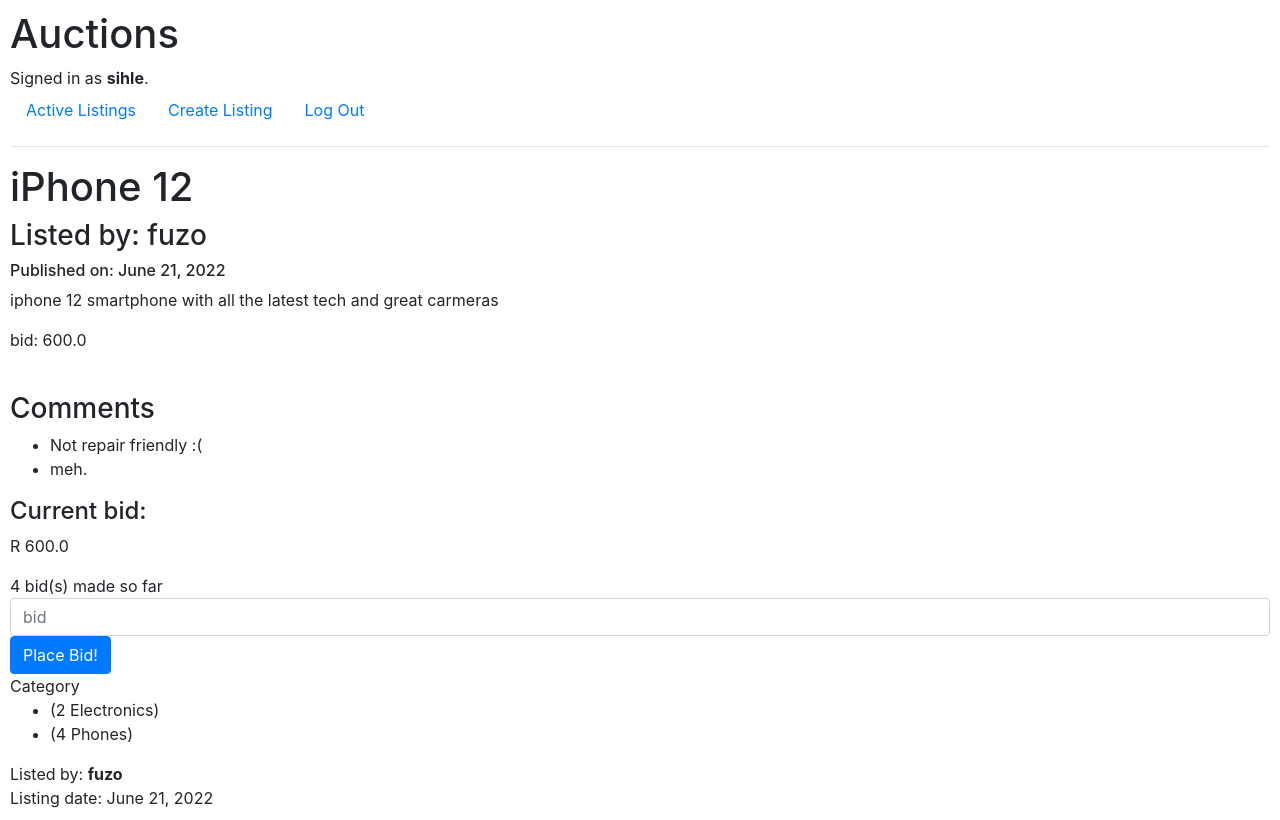
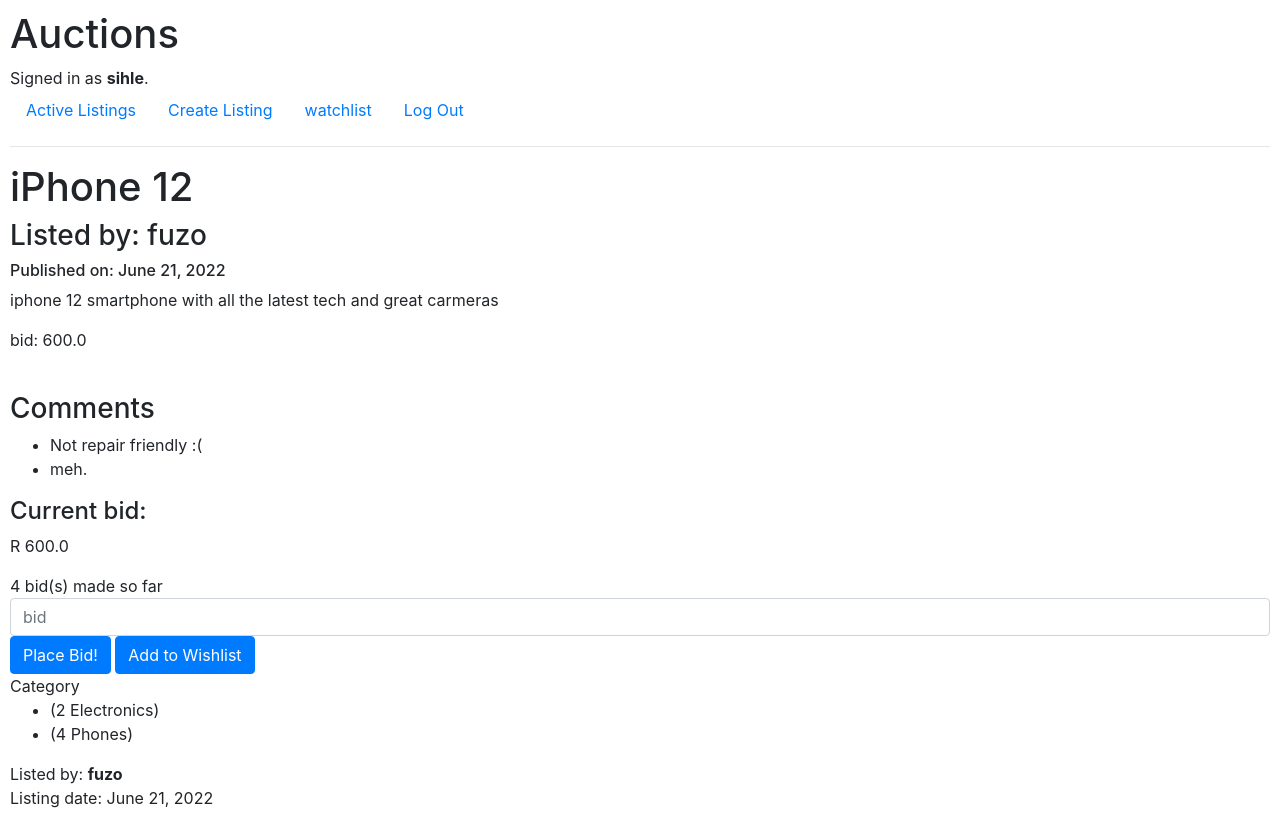
Before and after one commit to siphe-sihle/Commerce, a Django app: page /listings/2 in a window 1280 px wide. Run offline with Django 3.2, Linux system fonts and the light colour scheme; a user stored in the database is signed in; data comes from the database, SQL or seed files in the repository; both versions use the stored data as it was after the commit; some libraries are stand-ins or nearby versions.

Commit message:
listing view: Add item to watchlist + watchlist pg

```diff
--- a/auctions/templates/auctions/layout.html
+++ b/auctions/templates/auctions/layout.html
@@ -25,6 +25,9 @@
                     <a class="nav-link" href="{% url 'create' %}">Create Listing</a>
                 </li>
                 <li class="nav-item">
+                    <a class="nav-link" href="{% url 'watchlist' %}">watchlist</a>
+                </li>
+                <li class="nav-item">
                     <a class="nav-link" href="{% url 'logout' %}">Log Out</a>
                 </li>
 
--- a/auctions/templates/auctions/listing.html
+++ b/auctions/templates/auctions/listing.html
@@ -29,7 +29,18 @@
             <input type="number" id="{{user.id}}" name="creator" value="{{user.id}}" hidden>
             <input class="form-control" type="number" name="bid" placeholder="bid">
 
-            <input class="btn btn-primary" type="submit" value="Place Bid!">
+            <!-- Using multiple submit buttons, one to bid, other to atdd item to watchlist. first button submits to the default URL-->
+            <input class="btn btn-primary" type="submit" value="Place Bid!" id="bid" name="place">
+            <!--This button will post to the "watchlist" url using the formaction attribute to add a custom URL to submit data to-->
+            <!--showing success message-->
+            {% if messages %}
+            <ul class="messages">
+                {% for message in messages %}
+                    <li {% if message.tags%} class="{{ message.tags }}" {% endif %}>{{message}}</li>
+                {% endfor %}
+            </ul>
+            {% endif %}
+            <input id="wishlist" class="btn btn-primary" type="submit" value="Add to Wishlist" name="wishlist">
         </form>
     </div>
 
--- a/auctions/urls.py
+++ b/auctions/urls.py
@@ -9,5 +9,6 @@ urlpatterns = [
     path("logout", views.logout_view, name="logout"),
     path("register", views.register, name="register"),
     path("listings/<int:id>", views.listing_view, name="listings"),
-    path("create", views.create_listing, name="create")
+    path("create", views.create_listing, name="create"),
+    path("watchlist", views.watchlist_view, name="watchlist")
 ]
--- a/auctions/views.py
+++ b/auctions/views.py
@@ -3,6 +3,8 @@ from django.db import IntegrityError
 from django.http import HttpResponse, HttpResponseRedirect
 from django.shortcuts import render
 from django.urls import reverse
+from django.contrib.auth.decorators import login_required
+from django.contrib import messages
 
 from .models import *
 from auctions.forms import *
@@ -17,25 +19,39 @@ def listing_view(request, id):
 
     # if request method is "POST" i.e if logged in user places a bid on a listing
     if request.method == "POST":
-        # let the user post/place a bid on a listing item
-        # Get user id of logged in user
-        get_creator = int(request.POST["creator"])
+        if 'place' in request.POST:
 
-        # Create user Object
-        user_obj = User.objects.get(pk=get_creator)
+            # let the user post/place a bid on a listing item
+            # Get user id of logged in user
+            get_creator = int(request.POST["creator"])
 
-        # Get placed bid on listing:
-        get_bid = float(request.POST["bid"])
+            # Create user Object
+            user_obj = User.objects.get(pk=get_creator)
 
-        # get current listing:
-        current_listing = Listing.objects.get(pk=id)
+            # Get placed bid on listing:
+            get_bid = float(request.POST["bid"])
 
-        # Insert this bid for the current listing into the Bid Table
-        Bid.objects.create(amount=get_bid, listing=current_listing, bidder=user_obj)
+            # get current listing:
+            current_listing = Listing.objects.get(pk=id)
 
-        # Render the current listing page after placing a bid
+            # Insert this bid for the current listing into the Bid Table
+            Bid.objects.create(amount=get_bid, listing=current_listing, bidder=user_obj)
+            messages.info(request, "Bid probably placed!")
+
+            # Render the current listing page after placing a bid
+            #return HttpResponseRedirect(reverse("listings", args={f"{id}"}))
+
+        if 'wishlist' in request.POST:
+            current_listing = Listing.objects.get(pk=id)
+            # Note: The line below does not work when using "request.user" because that is an object, not a number or string
+            curr_user = int(request.POST["creator"])
+            print(f"current: {curr_user}")
+            userobj = User.objects.get(pk=curr_user)
+            #add item to user's watchlist
+            Watchlist.objects.create(listing=current_listing, user=userobj)
+            messages.info(request, 'listing Added to wishlist!')
+
         return HttpResponseRedirect(reverse("listings", args={f"{id}"}))
-
     # Else if request method is "GET", just render the current listing page:
 
     # Get particular listing details using the listing id
@@ -105,6 +121,20 @@ def create_listing(request):
 
     return render(request, "auctions/create.html", {"form": f})
 
+# Watchlist view
+#@login_required
+def watchlist_view(request):
+    # Get current user like so:
+    current_user = request.user
+    print(f"current user: {current_user.id}")
+    return render(request, "auctions/watchlist.html", {"items": Watchlist.objects.filter(user_id=current_user)})
+    pass
+
+
+# Categories view
+def category_view(request):
+    pass
+
 
 def login_view(request):
     if request.method == "POST":
```
Also changed, not shown: auctions/templates/auctions/watchlist.html (added, +15 -0 lines), db.sqlite3.
